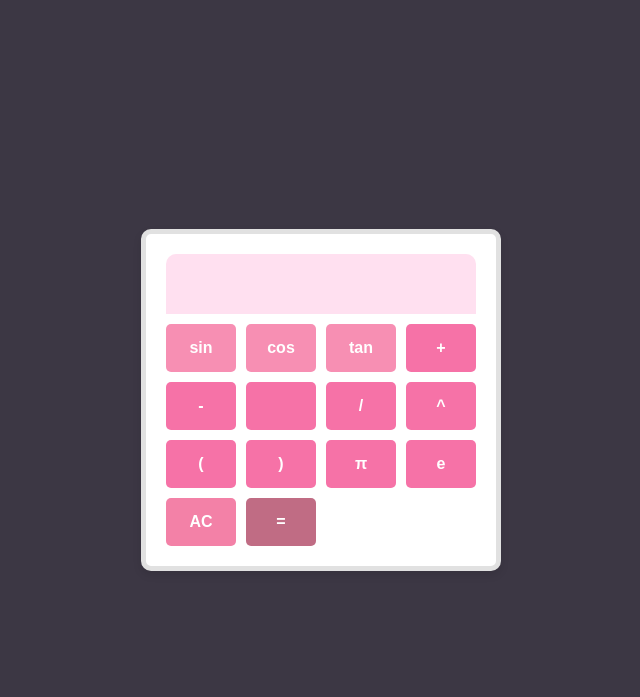
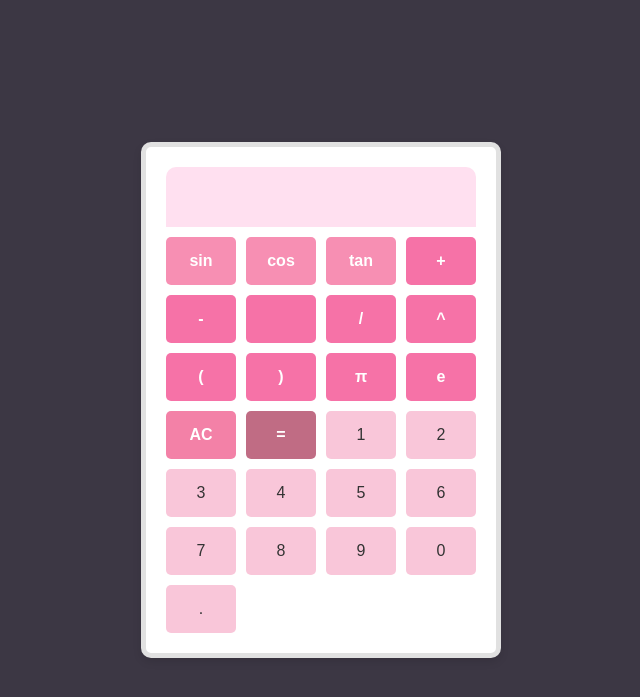
Before and after one commit to talithatheo/CalculusCalculator, a Flask app: page / in a window 1280 px wide. Shown: the top 697 px of the page, without its empty margins (319-959 px from the left). Run offline with Flask 3, Linux system fonts and the light colour scheme; some libraries are stand-ins or nearby versions.

Commit message:
Update Sekian

```diff
--- a/templates/index.html
+++ b/templates/index.html
@@ -119,9 +119,25 @@
             <button type="button" class="operator" onclick="appendValue('e')">e</button>
             <button type="button" class="all-clear" onclick="clearScreen()">AC</button>
             <button type="button" class="equal-sign" onclick="calculate()">=</button>
+
+            <!-- Numeric Buttons -->
+            <button type="button" onclick="appendValue('1')">1</button>
+            <button type="button" onclick="appendValue('2')">2</button>
+            <button type="button" onclick="appendValue('3')">3</button>
+            <button type="button" onclick="appendValue('4')">4</button>
+            <button type="button" onclick="appendValue('5')">5</button>
+            <button type="button" onclick="appendValue('6')">6</button>
+            <button type="button" onclick="appendValue('7')">7</button>
+            <button type="button" onclick="appendValue('8')">8</button>
+            <button type="button" onclick="appendValue('9')">9</button>
+            <button type="button" onclick="appendValue('0')">0</button>
+            <button type="button" onclick="appendValue('.')">.</button>
         </div>
     </div>
+    <script src="https://cdnjs.cloudflare.com/ajax/libs/socket.io/4.3.1/socket.io.js"></script>
     <script>
+        var socket = io.connect('http://showcase.ittsby.id:11008');
+
         function appendValue(value) {
             const screen = document.getElementById('expression');
             screen.value += value;
@@ -134,24 +150,12 @@
         function calculate() {
             const expression = document.getElementById('expression').value;
 
-            fetch('/calculate', {
-                method: 'POST',
-                headers: {
-                    'Content-Type': 'application/x-www-form-urlencoded',
-                },
-                body: new URLSearchParams({
-                    'expression': expression
-                })
-            })
-            .then(response => response.json()) // Assume the server returns JSON
-            .then(data => {
-                document.getElementById('expression').value = data.result;
-            })
-            .catch(error => {
-                console.error('Error:', error);
-                document.getElementById('expression').value = 'Error';
-            });
+            socket.emit('calculate_expression', {expression: expression});
         }
+
+        socket.on('result', function(data) {
+            document.getElementById('expression').value = data.result;
+        });
     </script>
 </body>
 </html>
--- a/templates/server.py
+++ b/templates/server.py
@@ -68,4 +68,4 @@ def calculate():
 
 if __name__ == "__main__":
     threading.Thread(target=start_socket_server).start()
-    app.run(host='0.0.0.0', port=5000)
+    app.run(host='0.0.0.0', port=11008)
```
